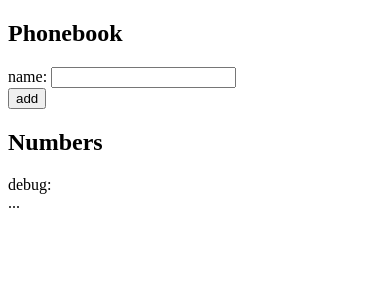
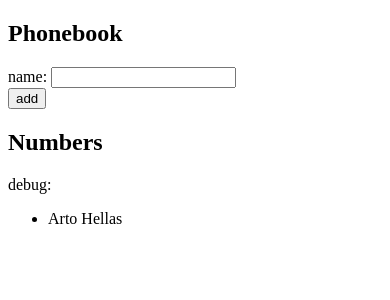
Before and after one commit to PriceLlewellyn/FSO-Part-2, a React (Vite) app in the folder Documents/FullStackOpen/Part-2/Phonebook/: page / in a window 390 px wide. Shown: the top 300 px of the page. Built offline with nearby package versions, Linux system fonts and the light colour scheme.

Commit message:
feat: phonebook functions working

```diff
--- a/Documents/FullStackOpen/Part-2/Phonebook/src/App.jsx
+++ b/Documents/FullStackOpen/Part-2/Phonebook/src/App.jsx
@@ -4,13 +4,12 @@ const App = () => {
   const [persons, setPersons] = useState([
     { name: 'Arto Hellas' }
   ])
-  const [newName, setNewName] = useState('')//controls the form input element
+  const [newName, setNewName] = useState('')
 
 const addPerson = (event) => {
-  event.preventDefualt()
+  event.preventDefault()
   const nameObject = {
     name: newName,
-    id: String(persons.length + 1)
   }
   setPersons(persons.concat(nameObject))
   setNewName('')
@@ -36,8 +35,13 @@ const handlePersonUpdate = (event) => {
         </div>
       </form>
       <h2>Numbers</h2>
-      <div>debug: {newName}</div>
-      ...
+      <div>debug: {newName}
+      <ul>
+        {persons.map(person =>
+          <li key={person.name}>{person.name}</li>
+        )}
+      </ul>
+      </div>
     </div>
   )
 }
```
